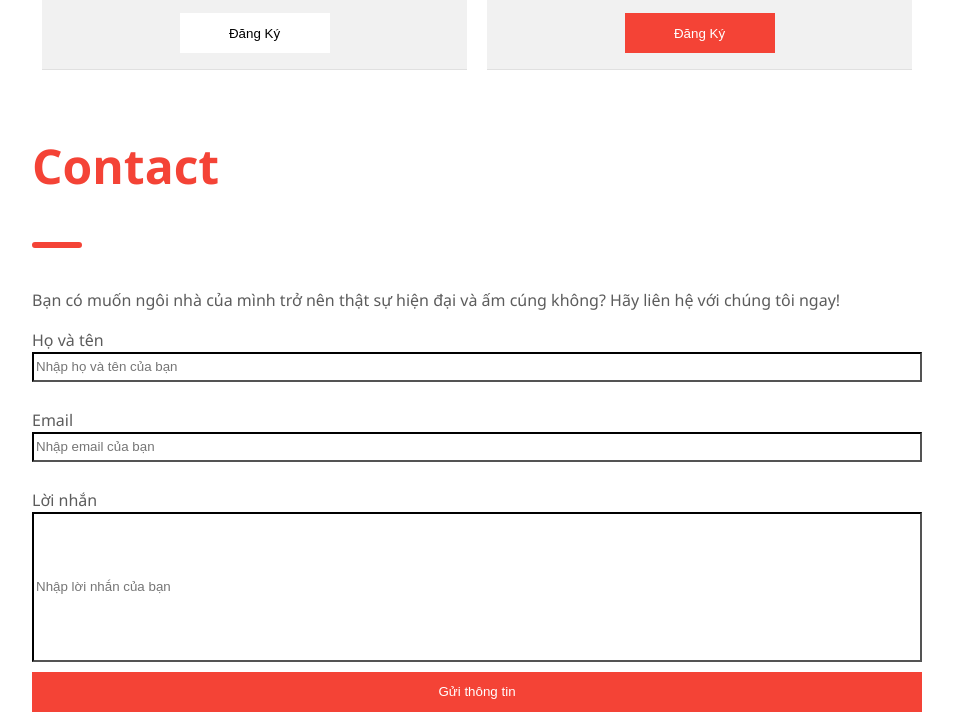
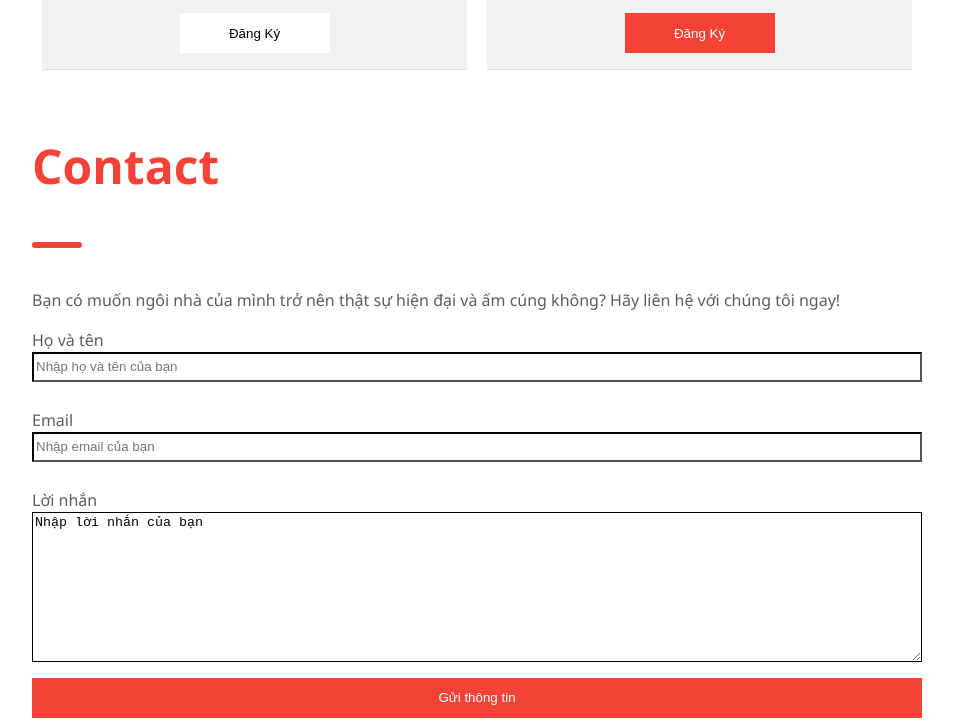
Before and after one commit to hoavo1490/lam_gium_vu, a plain HTML site: page index.html in a window 1280 px wide. Shown: the part 3266-3989 px from the top of the page, without its empty margins (313-1266 px from the left). Drawn offline with Linux system fonts and the light colour scheme.

Commit message:
change loi nhan html tag

```diff
--- a/index.html
+++ b/index.html
@@ -174,7 +174,7 @@
                 <p>Email</p>
                 <input style="height: 30px" placeholder="Nhập email của bạn" />
                 <p>Lời nhắn</p>
-                <input style="height: 150px" placeholder="Nhập lời nhắn của bạn" />
+                <textarea style="height: 150px">Nhập lời nhắn của bạn</textarea>
                 <button class="submit-button">Gửi thông tin</button>
             </form>
         </div>
--- a/style.css
+++ b/style.css
@@ -214,6 +214,11 @@ form input::placeholder {
     padding: 0 0 0 0    ;
 }
 
+form textarea {
+    width: 100%;
+    border-color: black;
+    margin-bottom: 10px;
+}
 .submit-button {
     width: 100%;
     height: 40px;
```
